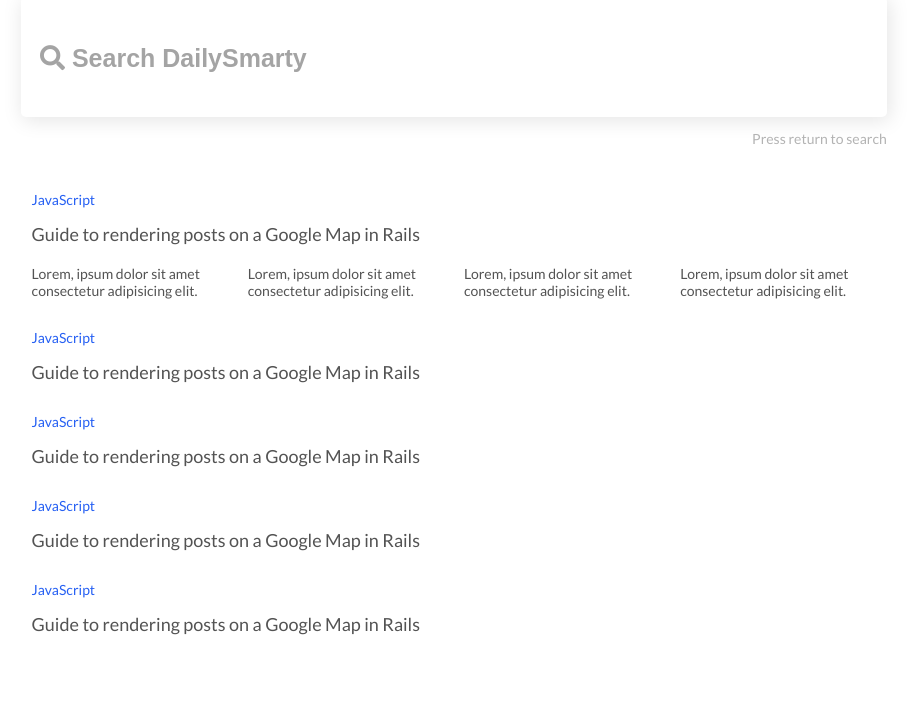
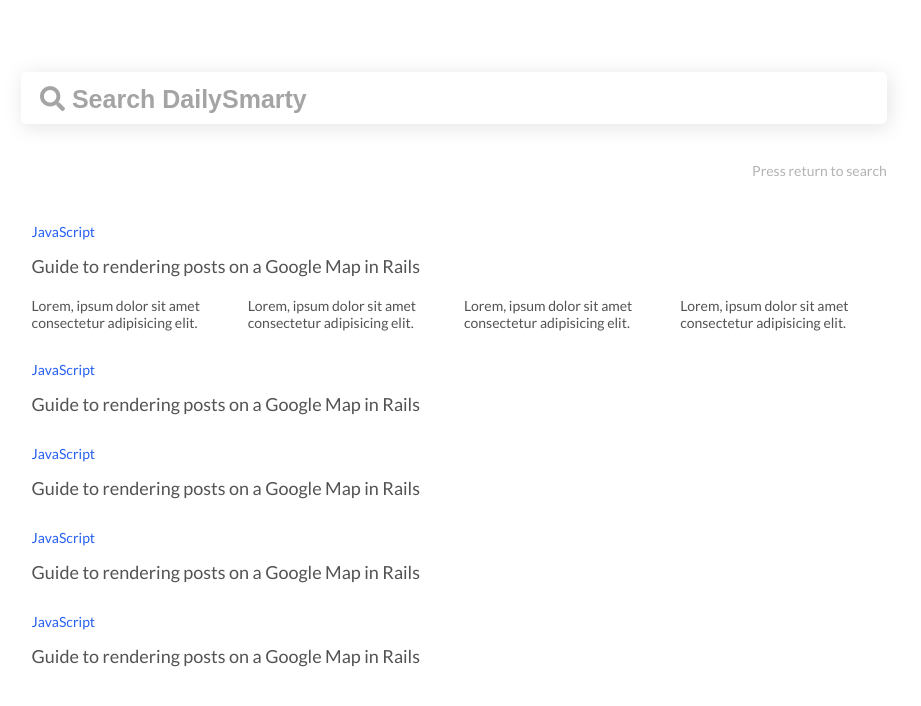
Before and after one commit to Tyler-Gosselin/Daily-Smarty-Search, a plain HTML site: page results.html in a window 1280 px wide. Shown: the part 130-836 px from the top of the page, without its empty margins (186-1107 px from the left). Before the commit the page ends 815 px from the top, so only its background shows below. Drawn offline with Linux system fonts and the light colour scheme.

Commit message:
Implementing Shared Styles for Custom Input Elements to Decrease Code Duplication

```diff
--- a/main.css
+++ b/main.css
@@ -37,18 +37,27 @@ html {
   width: 10.5rem;
 }
 
-.homepage-search-bar {
+.search-bar {
   grid-column: 1/-1;
   grid-row: 2;
 }
 
-.homepage-search-bar input {
+.search-bar input {
   width: 66vw;
-  height: 11.8rem;
   padding-left: 0.75em;
 }
 
-.homepage-search-bar input[type="text"] {
+.homepage-search-bar input {
+  height: 11.8rem;
+}
+
+.results-search-bar input {
+  height: 5rem;
+  margin-bottom: 1em;
+  margin-top: 3em;
+}
+
+.search-bar input[type="text"] {
   font-size: 2.5em;
   font-family: "Font Awesome\ 5 Free", Arial, Helvetica, sans-serif;
   font-weight: 600;
@@ -58,16 +67,16 @@ html {
   border-radius: 0.5rem;
 }
 
-.homepage-search-bar input[type="text"]::placeholder {
+.search-bar input[type="text"]::placeholder {
   font-family: "Font Awesome\ 5 Free", Arial, Helvetica, sans-serif;
   font-weight: 600;
   color: #a4a4a4;
 }
-.homepage-search-bar input[type="text"]:focus {
+.search-bar input[type="text"]:focus {
   outline: none;
   box-shadow: 2px 3px 20px 1px rgba(0, 0, 0, 0.3);
 }
-.homepage-search-bar p {
+.search-bar p {
   color: #b3b3b3;
   font-size: 1.4rem;
   line-height: 1.7rem;
--- a/results.html
+++ b/results.html
@@ -23,7 +23,7 @@
         <img src="./images/images/ds_circle_logo.png" alt="" />
       </div>
 
-      <div class="homepage-search-bar">
+      <div class="search-bar results-search-bar">
         <input type="text" placeholder="&#xf002; Search DailySmarty" />
         <p>Press return to search</p>
       </div>
```
Also changed, not shown: index.html (+1 -1 lines).
